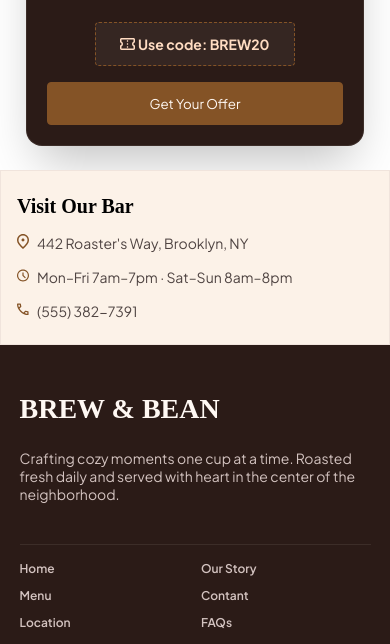
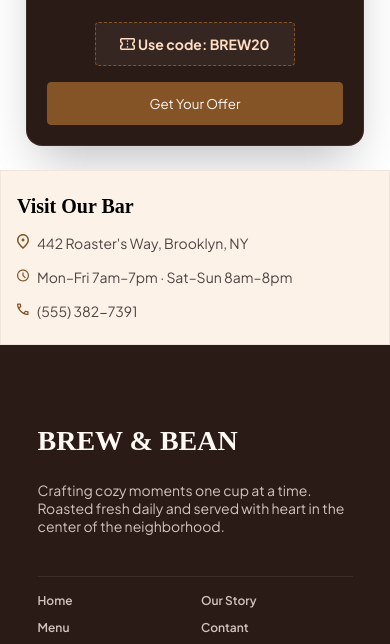
Before and after one commit to reemdalab/Task6, a plain HTML site: page index.html in a window 390 px wide. Shown: the part 3820-4464 px from the top of the page. Drawn offline with Linux system fonts and the light colour scheme; a web font is replaced by a local one.

Commit message:
the second commit

```diff
--- a/assets/css/main.css
+++ b/assets/css/main.css
@@ -1541,6 +1541,7 @@ display: none;
 }
 .footer{
     margin-top: 0;
+    padding: 32px 20px 40px 20px;
 }
 .footer-part1{
     width: 100%;
```
